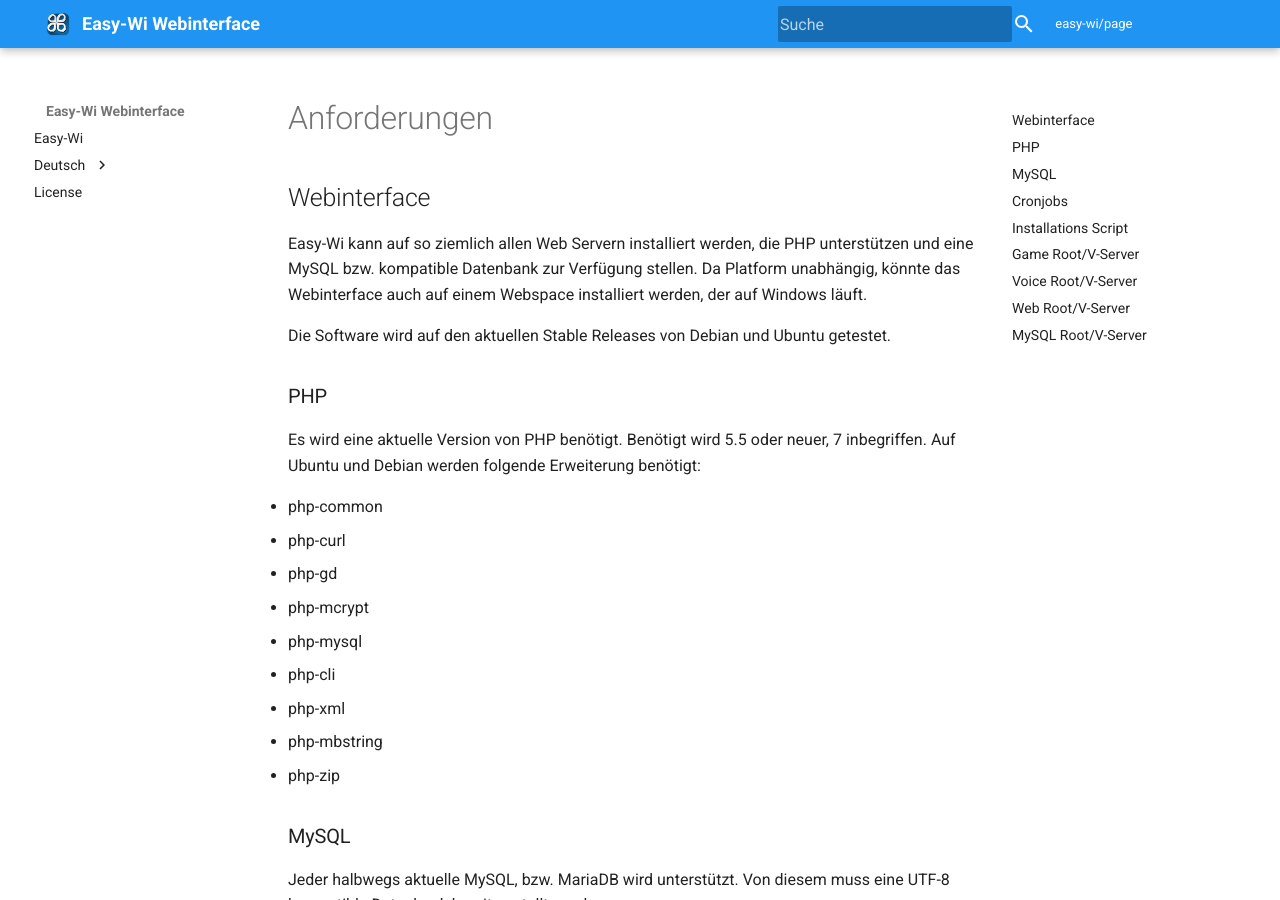
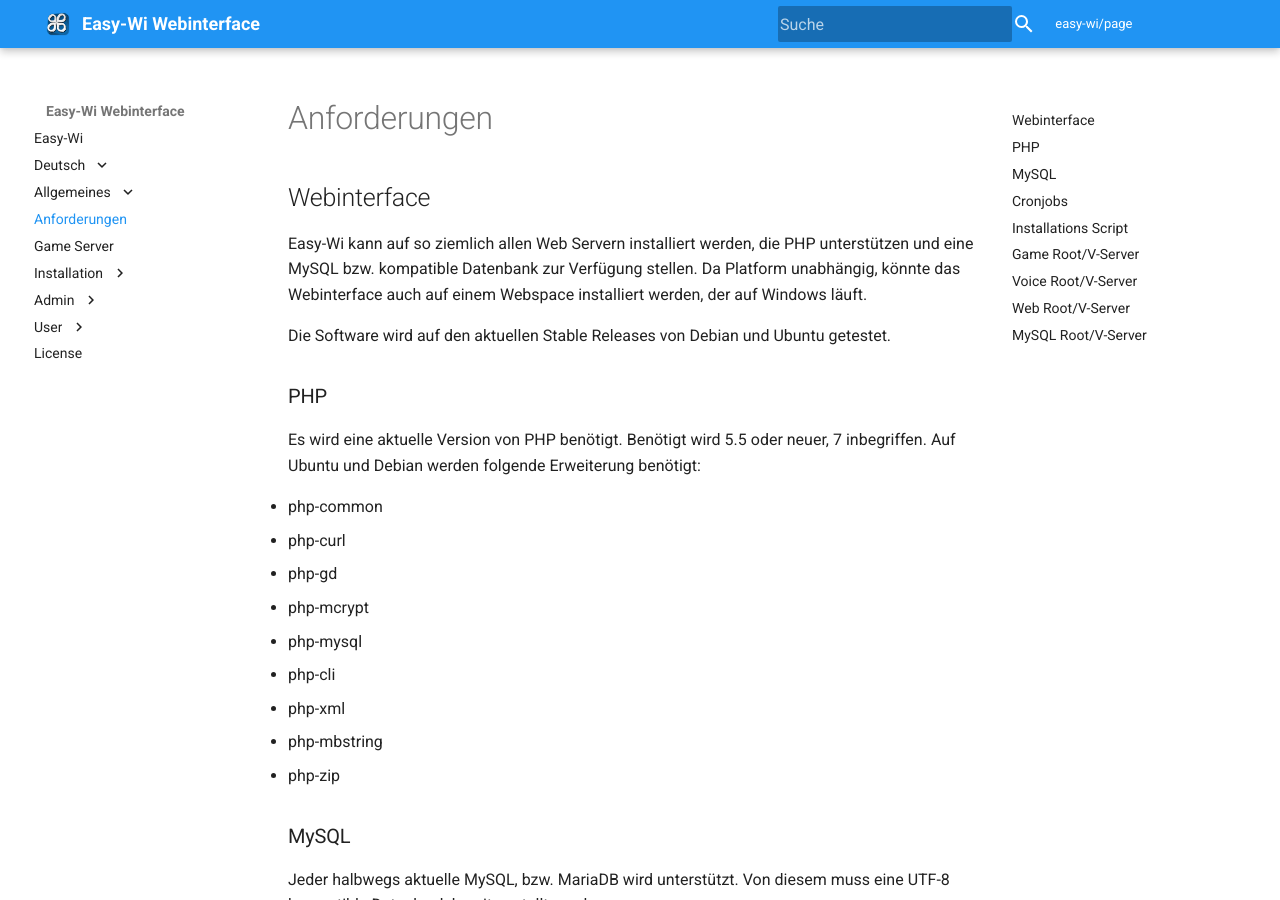
Before and after one commit to mikolaisebastian/page, an MkDocs documentation site: the page built from docs/de/allgemeines/anforderungen.md, in a window 1280 px wide and 900 px high. Built offline with MkDocs 1.6.1 and Material for MkDocs 9.7.7, drawn with Linux system fonts in a browser that asks for light colours; comment, search, counter and statistics services are not loaded; old or Windows-style settings are respelled for this version of MkDocs; some of the changed lines change nothing that is shown.

Commit message:
Move again

```diff
--- a/mkdocs.yml
+++ b/mkdocs.yml
@@ -65,8 +65,8 @@
 #        - Voice Root Server: 'en/installation-voice-root-server.md'
 #        - Image Server: 'en/installation-image-server.md'
   - Deutsch:
-      - Anforderungen: 'de/allgemeines/anforderungen.md'
       - Allgemeines:
+        - Anforderungen: 'de/allgemeines/anforderungen.md'
         - Game Server: 'de/allgemeines/game-server.md'
       - Installation:
         - Web Interface: 'de/installation/web-interface.md'
```
Also changed, not shown: docs/de/allgemeines/anforderungen.md (renamed from docs/de/anforderungen.md).
